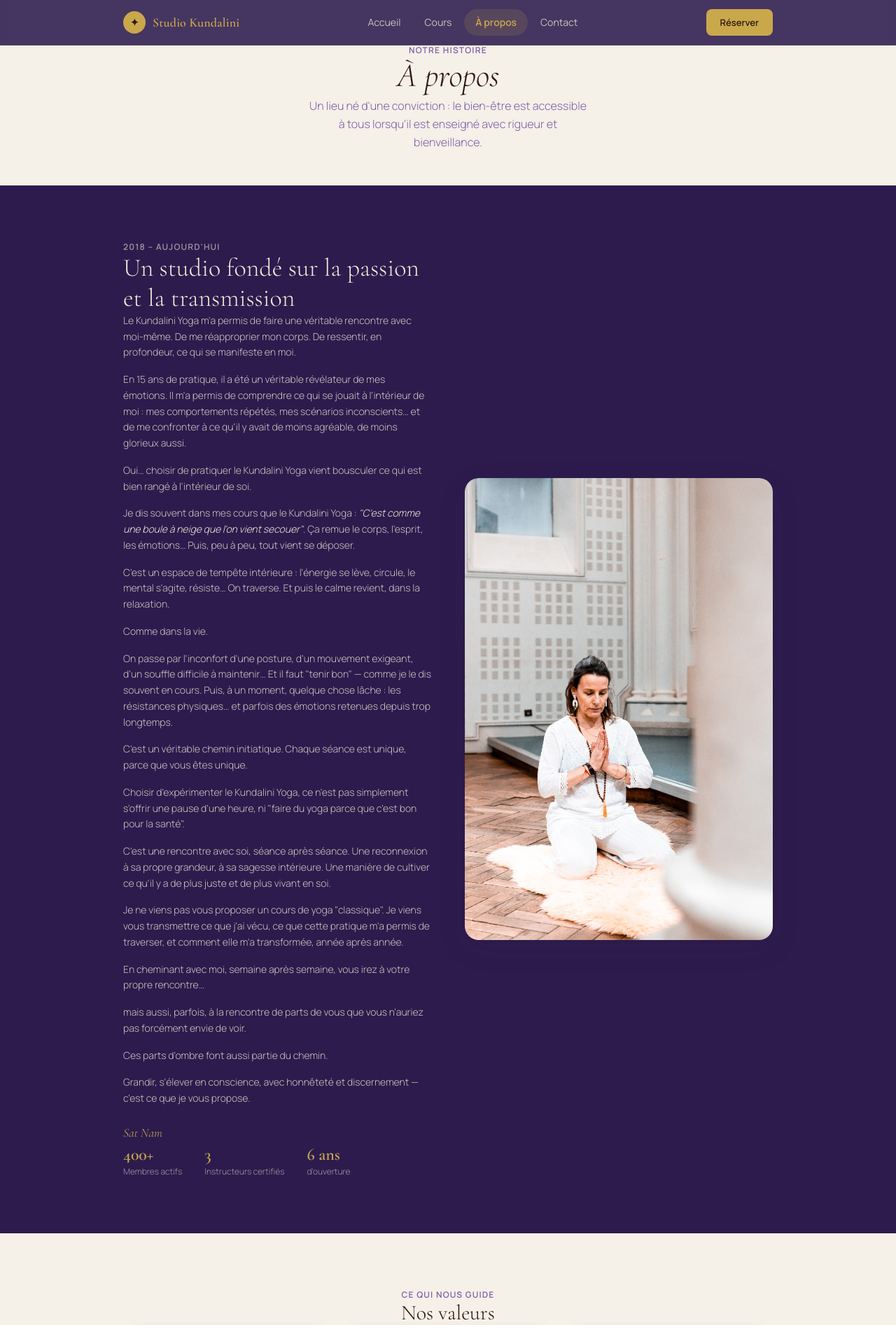
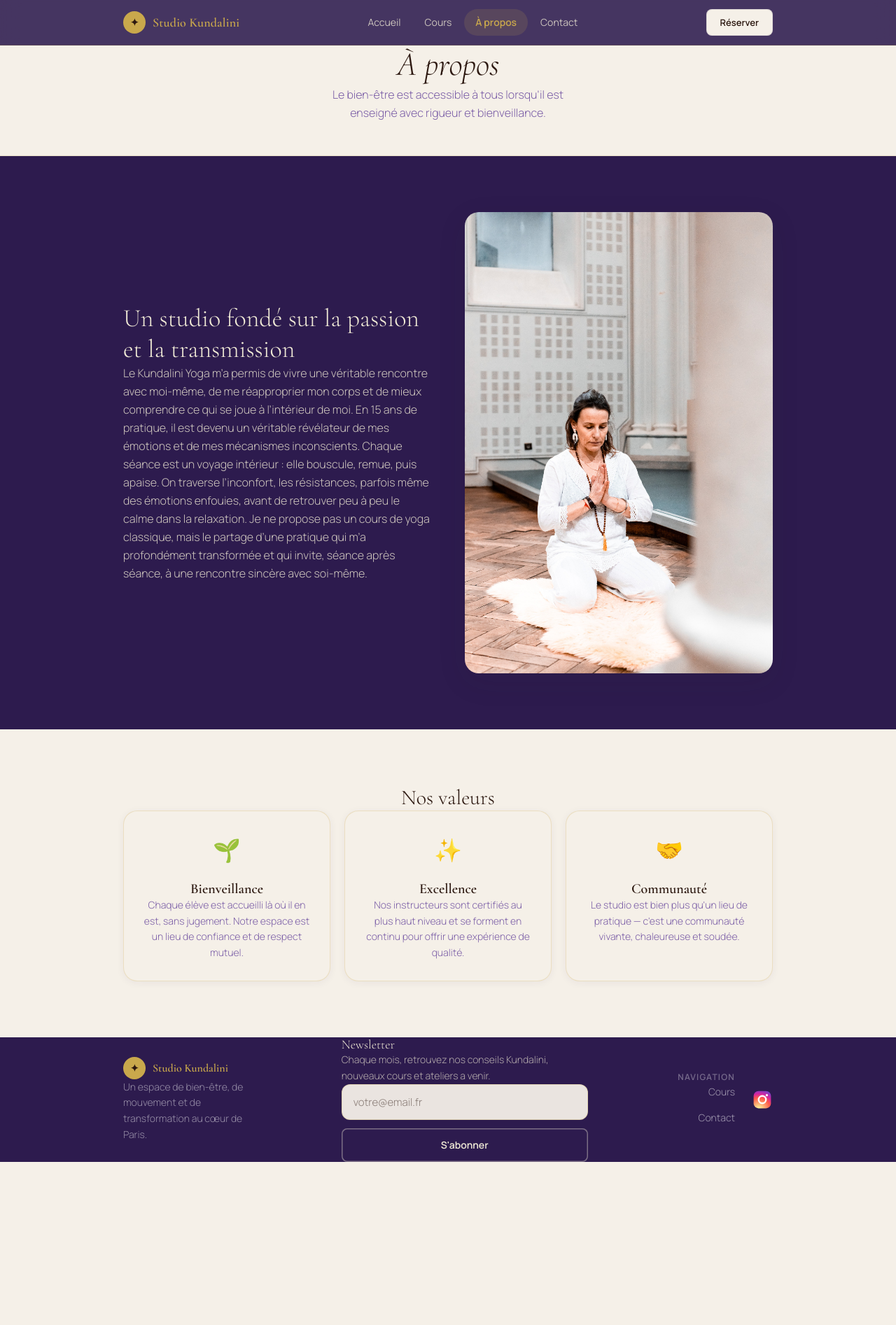
Before and after one commit to marya213/Sitedeyoga, a React (Vite) app: page /a-propos in a window 1280 px wide. Shown: the top 1893 px of the page at 70% size. After the commit the page ends 1660 px from the top, so only its background shows below. Built offline with nearby package versions, Linux system fonts and the light colour scheme.

Commit message:
feat: ajout d'image fix: refonte couleur des Butt en blanc raccourcir le texte de la page A propos

```diff
--- a/src/index.css
+++ b/src/index.css
@@ -61,7 +61,7 @@ button { cursor: pointer; }
 
 /* ── Composants réutilisables ───────────────────────────────── */
 
-/* Bouton — coins légèrement arrondis, fond doré */
+/* Bouton — coins légèrement arrondis */
 .btn {
   display: inline-flex;
   align-items: center;
@@ -76,8 +76,8 @@ button { cursor: pointer; }
   transition: background .2s, color .2s, box-shadow .2s;
   white-space: nowrap;
 }
-.btn-primary   { background: var(--color-primary); color: #2C1810; }
-.btn-primary:hover { background: var(--color-primary-dk); }
+.btn-primary   { background: var(--color-neutral); color: #2C1810; box-shadow: inset 0 0 0 1px rgba(45,27,78,.12); }
+.btn-primary:hover { background: #ebe5dc; }
 
 .btn-secondary { background: transparent; color: var(--color-secondary); box-shadow: inset 0 0 0 1.5px rgba(201,168,76,.5); }
 .btn-secondary:hover { background: var(--color-primary-bg); }
--- a/src/pages/APropos.jsx
+++ b/src/pages/APropos.jsx
@@ -18,12 +18,6 @@ const VALUES = [
   },
 ];
 
-const STORY_STATS = [
-  { value: "400+", label: "Membres actifs" },
-  { value: "3", label: "Instructeurs certifiés" },
-  { value: "6 ans", label: "d'ouverture" },
-];
-
 export default function APropos() {
   return (
     <main className="pt-16">
@@ -36,12 +30,6 @@ export default function APropos() {
         }}
       >
         <div className="section-inner text-center">
-          <p
-            className="text-xs font-semibold uppercase tracking-widest mb-3"
-            style={{ color: "var(--color-secondary)" }}
-          >
-            Notre histoire
-          </p>
           <h1
             className="font-serif font-light mb-4"
             style={{ fontSize: "clamp(2rem,5vw,3rem)" }}
@@ -56,72 +44,50 @@ export default function APropos() {
               marginInline: "auto",
             }}
           >
-            Un lieu né d'une conviction&nbsp;: le bien-être est accessible à
-            tous lorsqu'il est enseigné avec rigueur et bienveillance.
+            Le bien-être est accessible à tous lorsqu'il est enseigné avec
+            rigueur et bienveillance.
           </p>
         </div>
       </section>
 
       {/* ══ Histoire ══════════════════════════════════════════ */}
-      <section
-        style={{ background: "#2D1B4E", padding: "5rem 0" }}
-      >
+      <section style={{ background: "#2D1B4E", padding: "5rem 0" }}>
         <div
           className="section-inner md:grid-cols-2"
           style={{ display: "grid", gap: "3rem", alignItems: "center" }}
         >
           {/* Texte */}
           <div>
-            <p
-              className="text-xs font-semibold uppercase tracking-widest mb-4"
-              style={{ color: "rgba(240,234,214,.6)" }}
+            <h2
+              className="font-serif font-light text-3xl md:text-4xl mb-6"
+              style={{ color: "#F0EAD6" }}
             >
-              2018 – Aujourd'hui
-            </p>
-            <h2 className="font-serif font-light text-3xl md:text-4xl mb-6"
-                style={{ color: "#F0EAD6" }}>
               Un studio fondé sur la passion et la transmission
             </h2>
             <div
               className="text-sm leading-relaxed mb-10"
-              style={{ color: "rgba(240,234,214,.82)", display: "flex", flexDirection: "column", gap: "1rem" }}
+              style={{
+                color: "rgba(240,234,214,.82)",
+                display: "flex",
+                flexDirection: "column",
+                fontSize: "1rem",
+                gap: "2rem",
+              }}
             >
-              <p>Le Kundalini Yoga m'a permis de faire une véritable rencontre avec moi-même. De me réapproprier mon corps. De ressentir, en profondeur, ce qui se manifeste en moi.</p>
-              <p>En 15 ans de pratique, il a été un véritable révélateur de mes émotions. Il m'a permis de comprendre ce qui se jouait à l'intérieur de moi&nbsp;: mes comportements répétés, mes scénarios inconscients… et de me confronter à ce qu'il y avait de moins agréable, de moins glorieux aussi.</p>
-              <p>Oui… choisir de pratiquer le Kundalini Yoga vient bousculer ce qui est bien rangé à l'intérieur de soi.</p>
-              <p>Je dis souvent dans mes cours que le Kundalini Yoga&nbsp;: <em style={{ color: "#F0EAD6" }}>"C'est comme une boule à neige que l'on vient secouer"</em>. Ça remue le corps, l'esprit, les émotions… Puis, peu à peu, tout vient se déposer.</p>
-              <p>C'est un espace de tempête intérieure&nbsp;: l'énergie se lève, circule, le mental s'agite, résiste… On traverse. Et puis le calme revient, dans la relaxation.</p>
-              <p>Comme dans la vie.</p>
-              <p>On passe par l'inconfort d'une posture, d'un mouvement exigeant, d'un souffle difficile à maintenir… Et il faut "tenir bon" — comme je le dis souvent en cours. Puis, à un moment, quelque chose lâche&nbsp;: les résistances physiques… et parfois des émotions retenues depuis trop longtemps.</p>
-              <p>C'est un véritable chemin initiatique. Chaque séance est unique, parce que vous êtes unique.</p>
-              <p>Choisir d'expérimenter le Kundalini Yoga, ce n'est pas simplement s'offrir une pause d'une heure, ni "faire du yoga parce que c'est bon pour la santé".</p>
-              <p>C'est une rencontre avec soi, séance après séance. Une reconnexion à sa propre grandeur, à sa sagesse intérieure. Une manière de cultiver ce qu'il y a de plus juste et de plus vivant en soi.</p>
-              <p>Je ne viens pas vous proposer un cours de yoga "classique". Je viens vous transmettre ce que j'ai vécu, ce que cette pratique m'a permis de traverser, et comment elle m'a transformée, année après année.</p>
-              <p>En cheminant avec moi, semaine après semaine, vous irez à votre propre rencontre…</p>
-              <p>mais aussi, parfois, à la rencontre de parts de vous que vous n'auriez pas forcément envie de voir.</p>
-              <p>Ces parts d'ombre font aussi partie du chemin.</p>
-              <p>Grandir, s'élever en conscience, avec honnêteté et discernement — c'est ce que je vous propose.</p>
-              <p style={{ color: "#C9A84C", fontFamily: "var(--font-serif)", fontStyle: "italic", fontSize: "1.1rem", marginTop: ".5rem" }}>Sat Nam</p>
-            </div>
-
-            {/* Stats */}
-            <div className="flex gap-8 flex-wrap">
-              {STORY_STATS.map((s) => (
-                <div key={s.label}>
-                  <div
-                    className="font-serif font-semibold text-2xl"
-                    style={{ color: "#C9A84C" }}
-                  >
-                    {s.value}
-                  </div>
-                  <div
-                    className="text-xs mt-0.5"
-                    style={{ color: "rgba(240,234,214,.6)" }}
-                  >
-                    {s.label}
-                  </div>
-                </div>
-              ))}
+              <p>
+                Le Kundalini Yoga m’a permis de vivre une véritable rencontre
+                avec moi-même, de me réapproprier mon corps et de mieux
+                comprendre ce qui se joue à l’intérieur de moi. En 15 ans de
+                pratique, il est devenu un véritable révélateur de mes émotions
+                et de mes mécanismes inconscients. Chaque séance est un voyage
+                intérieur : elle bouscule, remue, puis apaise. On traverse
+                l’inconfort, les résistances, parfois même des émotions
+                enfouies, avant de retrouver peu à peu le calme dans la
+                relaxation. Je ne propose pas un cours de yoga classique, mais
+                le partage d’une pratique qui m’a profondément transformée et
+                qui invite, séance après séance, à une rencontre sincère avec
+                soi-même.
+              </p>
             </div>
           </div>
 
@@ -156,12 +122,6 @@ export default function APropos() {
       <section style={{ background: "#F5F0E8", padding: "5rem 0" }}>
         <div className="section-inner">
           <div className="text-center mb-12">
-            <p
-              className="text-xs font-semibold uppercase tracking-widest mb-3"
-              style={{ color: "var(--color-secondary)" }}
-            >
-              Ce qui nous guide
-            </p>
             <h2 className="font-serif font-light text-3xl">Nos valeurs</h2>
           </div>
 
--- a/src/pages/Home.jsx
+++ b/src/pages/Home.jsx
@@ -18,30 +18,6 @@ const FEATURES = [
     title: "Hybride",
     pill: "hybride",
     desc: "Méditation, Pranayama et Mantra en présentiel ou en direct depuis chez vous — flexibilité sans compromis.",
-  },
-];
-
-const STATS = [
-  { value: "400+", label: "Membres actifs" },
-  { value: "22", label: "Créneaux / semaine" },
-  { value: "6 ans", label: "d'expérience" },
-];
-
-const TESTIMONIALS = [
-  {
-    init: "C",
-    name: "Claire B.",
-    text: "Après 6 mois de pratique, ma relation au stress a complètement changé. Les techniques de respiration m'ont transformée.",
-  },
-  {
-    init: "M",
-    name: "Marc T.",
-    text: "Je pratique en distanciel et la qualité des cours en ligne est impressionnante. Sophie est une professeure exceptionnelle.",
-  },
-  {
-    init: "I",
-    name: "Isabelle M.",
-    text: "Le carnet 10 séances est vraiment bien pensé. La flexibilité présentiel / distanciel correspond parfaitement à mon mode de vie.",
   },
 ];
 
@@ -91,9 +67,11 @@ export default function Home() {
           className="absolute inset-0"
           style={{
             backgroundImage:
-              "url('https://images.unsplash.com/photo-1506126613408-eca07ce68773?w=1920&q=80')",
-            backgroundSize: "cover",
-            backgroundPosition: "center",
+              "url('/img/photo2.jpg')",
+            backgroundSize: "110%",
+            backgroundPosition: "center bottom",
+            backgroundRepeat: "no-repeat",
+            backgroundColor: "#2D1B4E",
           }}
         />
         {/* Overlay dégradé */}
@@ -107,16 +85,13 @@ export default function Home() {
 
         {/* Contenu */}
         <div className="relative z-10" style={{ maxWidth: "44rem" }}>
-          <span
-            className="pill pill-tertiary mb-6 inline-block"
-            style={{ fontSize: ".6875rem", letterSpacing: ".12em" }}
-          >
-            Paris · Bien-être &amp; Mouvement
-          </span>
-
           <h1
-            className="font-serif font-light text-white mb-6"
-            style={{ fontSize: "clamp(2.5rem,6vw,4rem)", lineHeight: 1.1 }}
+            className="font-serif font-light mb-6"
+            style={{
+              fontSize: "clamp(2.5rem,6vw,4rem)",
+              lineHeight: 1.1,
+              color: "var(--color-neutral)",
+            }}
           >
             Retrouvez l’harmonie du corps et de l’esprit grâce au yoga avec{" "}
             <em
@@ -136,10 +111,11 @@ export default function Home() {
               marginInline: "auto",
             }}
           >
-            Yoga, fitness et méditation dans un espace bienveillant. Chaque séance est une invitation à aller plus loin.
+            Yoga, fitness et méditation dans un espace bienveillant. Chaque
+            séance est une invitation à aller plus loin.
           </p>
 
-          <div className="flex flex-col sm:flex-row gap-3 justify-center mb-14">
+          <div className="flex flex-col sm:flex-row gap-3 justify-center mb-14 ">
             <Link
               to="/cours"
               className="btn btn-primary"
@@ -155,55 +131,6 @@ export default function Home() {
               Nous contacter
             </Link>
           </div>
-
-          {/* Stats */}
-          <div className="flex items-center justify-center gap-10 sm:gap-16 flex-wrap">
-            {STATS.map((s) => (
-              <div key={s.label} className="text-center">
-                <div
-                  className="font-serif font-semibold text-2xl"
-                  style={{ color: "#C9A84C" }}
-                >
-                  {s.value}
-                </div>
-                <div
-                  className="text-xs mt-1"
-                  style={{ color: "rgba(255,255,255,.55)" }}
-                >
-                  {s.label}
-                </div>
-              </div>
-            ))}
-          </div>
-        </div>
-
-        {/* Scroll hint */}
-        <div
-          className="absolute flex flex-col items-center gap-2"
-          style={{
-            bottom: "2rem",
-            left: "50%",
-            transform: "translateX(-50%)",
-            opacity: 0.45,
-          }}
-        >
-          <span
-            style={{
-              fontSize: ".625rem",
-              letterSpacing: ".18em",
-              color: "rgba(255,255,255,.6)",
-              textTransform: "uppercase",
-            }}
-          >
-            Défiler
-          </span>
-          <div
-            style={{
-              width: 1,
-              height: "2rem",
-              background: "rgba(255,255,255,.3)",
-            }}
-          />
         </div>
       </section>
 
@@ -272,9 +199,9 @@ export default function Home() {
               marginBottom: "1.5rem",
             }}
           >
-            Le studio Kundalini a changé ma façon d'aborder le mouvement. Chaque
-            cours avec Sophie est une expérience profonde et ressourçante. Je
-            recommande à 100&nbsp;%.
+            Cela fait un an et demi que je suis les cours de Kundalini avec Emmanuelle, et ce rendez-vous est devenu essentiel à mon équilibre, autant sur le plan physique qu’émotionnel. Je ne connaissais pas le Kundalini, et au fil de ma pratique, j’en découvre chaque jour un peu plus la puissance.
+
+Ces cours sont d’autant plus réconfortants et revitalisants qu’ils sont dispensés avec beaucoup de bienveillance, d’optimisme et d’attention par Emmanuelle.
           </blockquote>
           <p
             className="text-sm font-medium"
@@ -312,7 +239,7 @@ export default function Home() {
               to="/cours"
               className="btn"
               style={{
-                background: "#C9A84C",
+                background: "var(--color-neutral)",
                 color: "#2C1810",
                 padding: ".875rem 2rem",
               }}
```
Also changed, not shown: src/components/Footer.jsx (+25 -15 lines), src/pages/Contact.jsx (+14 -16 lines), src/pages/Cours.jsx (+5 -7 lines), public/img/photo1.jpg (added), public/img/photo2.jpg (added).
